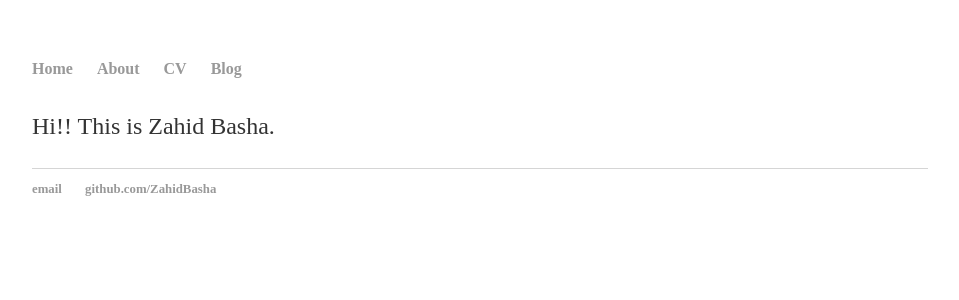
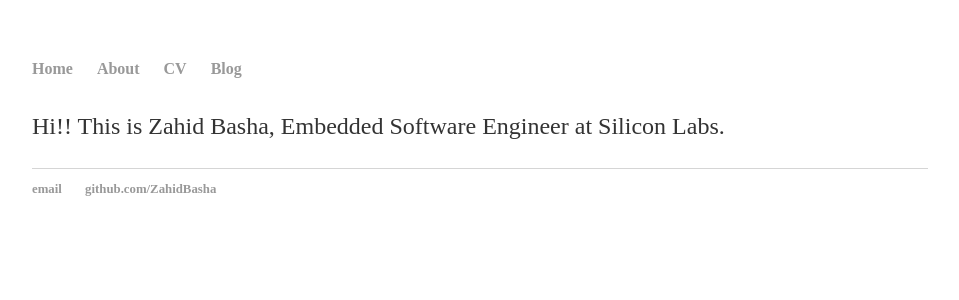
Before and after one commit to ZahidBasha/ZahidBasha.github.io, a Jekyll site: the page built from index.md, in a window 1280 px wide. Shown: the top 300 px of the page, without its empty margins (160-1119 px from the left). Built offline with Jekyll 4.4.1, drawn with Linux system fonts in a browser that asks for light colours.

Commit message:
changes to index.md

```diff
--- a/index.md
+++ b/index.md
@@ -7,5 +7,5 @@ description: Home Page
 
 
 <p>
-	Hi!! This is Zahid Basha.
+	Hi!! This is Zahid Basha, Embedded Software Engineer at Silicon Labs.
 </p>
```
